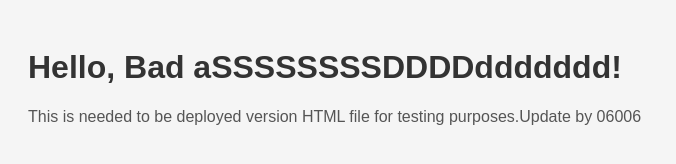
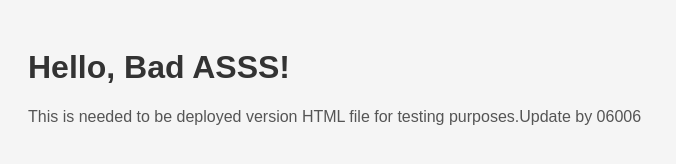
Before and after one commit to Own-development/test-CICD, a plain HTML site: page index.html in a window 1280 px wide. Shown: the whole page, without its empty margins (0-676 px from the left). Drawn offline with Linux system fonts and the light colour scheme.

Commit message:
modified

```diff
--- a/index.html
+++ b/index.html
@@ -19,7 +19,7 @@
   </style>
 </head>
 <body>
-  <h1>Hello, Bad aSSSSSSSSDDDDddddddd!</h1>
+  <h1>Hello, Bad ASSS!</h1>
   <p>This is needed to be deployed version HTML file for testing purposes.Update by 06006</p>
 </body>
 </html>
```
Also changed, not shown: 1 other file.
